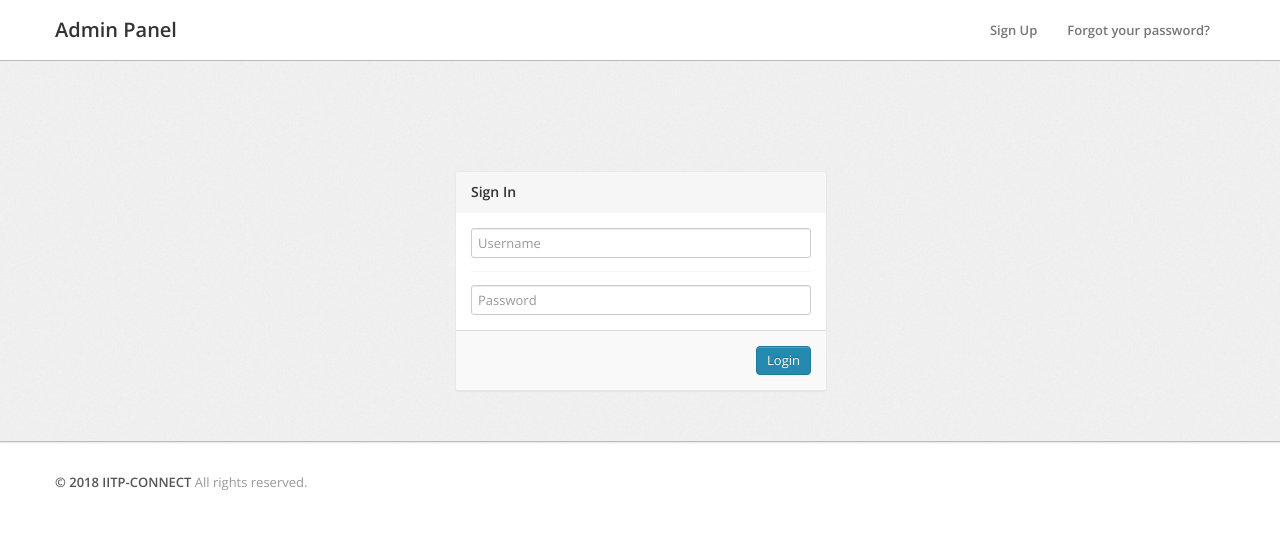
After one commit to anuragteapot/iitpConnect, a PHP site: template admin/views/login.php in a window 1280 px wide. The commit adds this page. Shown: the top 551 px of the page. Run offline with PHP 8.4, Linux system fonts and the light colour scheme; the template is opened without the code that fills it, so the values that code supplies are empty; some libraries are stand-ins or nearby versions.

Commit message:
Added Login Page for admin (#24)
* Added Login Page for admin

* Updated Login To admin

* Getting access of core to admin

```diff
--- /dev/null
+++ b/admin/views/login.php
@@ -0,0 +1,89 @@
+<!DOCTYPE html>
+<html lang="en">
+<head>
+	<meta http-equiv="Content-Type" content="text/html; charset=utf-8" />
+	<meta name="viewport" content="width=device-width, initial-scale=1.0">
+	<title>Admin</title>
+	<script src="<?php echo substr(BASE_URL,0,13); ?>media/home/js/main.js"></script>
+	<script src="<?php echo substr(BASE_URL,0,13); ?>media/system/js/core.js"></script>
+	<link type="text/css" href="<?php echo BASE_URL; ?>templates/bootstrap/css/bootstrap.min.css" rel="stylesheet">
+	<link type="text/css" href="<?php echo BASE_URL; ?>templates/bootstrap/css/bootstrap-responsive.min.css" rel="stylesheet">
+	<link type="text/css" href="<?php echo BASE_URL; ?>templates/css/theme.css" rel="stylesheet">
+	<link type="text/css" href="<?php echo BASE_URL; ?>templates/images/icons/css/font-awesome.css" rel="stylesheet">
+	<link type="text/css" href='http://fonts.googleapis.com/css?family=Open+Sans:400italic,600italic,400,600' rel='stylesheet'>
+</head>
+<body>
+
+	<div class="navbar navbar-fixed-top">
+		<div class="navbar-inner">
+			<div class="container">
+				<a class="btn btn-navbar" data-toggle="collapse" data-target=".navbar-inverse-collapse">
+					<i class="icon-reorder shaded"></i>
+				</a>
+
+			  	<a class="brand" href="index.html">
+			  		Admin Panel
+			  	</a>
+
+				<div class="nav-collapse collapse navbar-inverse-collapse">
+
+					<ul class="nav pull-right">
+
+						<li><a href="<?php echo substr(BASE_URL,0,13); ?>register">
+							Sign Up
+						</a></li>
+						<li><a href="<?php echo substr(BASE_URL,0,13); ?>forget">
+							Forgot your password?
+						</a></li>
+					</ul>
+				</div><!-- /.nav-collapse -->
+			</div>
+		</div><!-- /navbar-inner -->
+	</div><!-- /navbar -->
+
+
+
+	<div class="wrapper">
+		<div class="container">
+			<div class="row">
+				<div class="module module-login span4 offset4">
+					<form class="form-vertical">
+						<div class="module-head">
+							<h3>Sign In</h3>
+						</div>
+						<div class="module-body">
+							<div class="control-group">
+								<div class="controls row-fluid">
+									<input class="span12" type="text" id="username" placeholder="Username">
+								</div>
+							</div>
+							<div class="control-group">
+								<div class="controls row-fluid">
+									<input class="span12" type="password" id="userpassword" placeholder="Password">
+								</div>
+							</div>
+						</div>
+						<div class="module-foot">
+							<div class="control-group">
+								<div class="controls clearfix">
+									<button type="button" id="login" class="btn btn-primary pull-right">Login</button>
+								</div>
+							</div>
+						</div>
+					</form>
+				</div>
+			</div>
+		</div>
+	</div><!--/.wrapper-->
+
+	<div class="footer">
+		<div class="container">
+
+
+			<b class="copyright">&copy; 2018 IITP-CONNECT</b> All rights reserved.
+		</div>
+	</div>
+	<script src="scripts/jquery-1.9.1.min.js" type="text/javascript"></script>
+	<script src="scripts/jquery-ui-1.10.1.custom.min.js" type="text/javascript"></script>
+	<script src="bootstrap/js/bootstrap.min.js" type="text/javascript"></script>
+</body>
```
Also changed, not shown: admin/includes/router.php (+11 -2 lines), admin/views/Home.php (+10 -10 lines), libraries/classes/User.php (+21 -1 lines), admin/templates/scripts/jquery-1.9.1.min.js.
